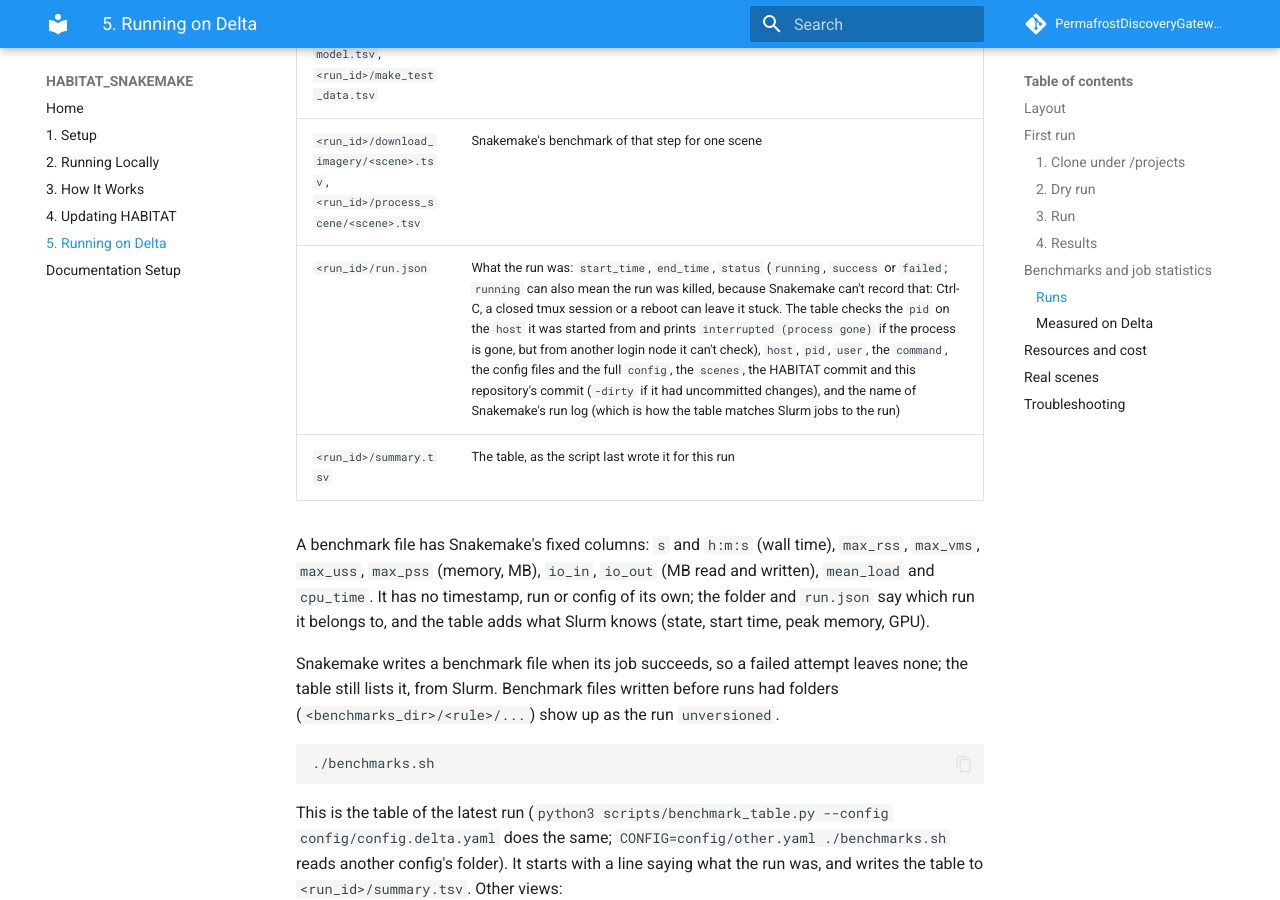
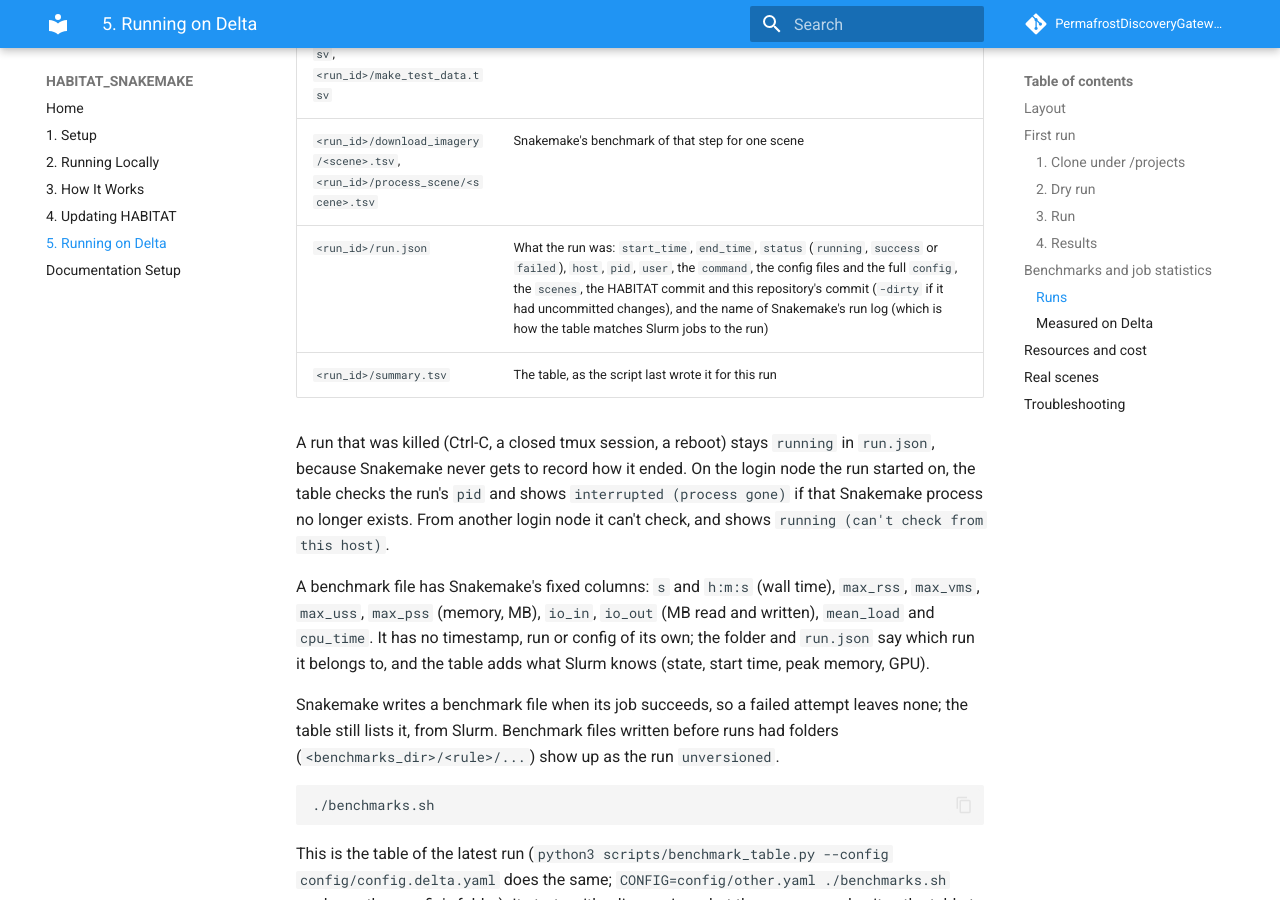
Before and after one commit to PermafrostDiscoveryGateway/HABITAT_SNAKEMAKE, an MkDocs documentation site: the page built from docs/05-running-on-delta.md, in a window 1280 px wide and 900 px high, scrolled down 3778 px. Built offline with MkDocs 1.6.1 and Material for MkDocs 9.7.7, drawn with Linux system fonts in a browser that asks for light colours; comment, search, counter and statistics services are not loaded.

Commit message:
Update docs/05-running-on-delta.md
Co-authored-by: Drshika A. <67125579+drshika@users.noreply.github.com>

```diff
--- a/docs/05-running-on-delta.md
+++ b/docs/05-running-on-delta.md
@@ -97,8 +97,10 @@ Every run writes into its own folder, `<benchmarks_dir>/<run_id>/`, where `run_i
 |---|---|
 | `<run_id>/build_environment.tsv`, `<run_id>/download_model.tsv`, `<run_id>/make_test_data.tsv` | Snakemake's benchmark of that step |
 | `<run_id>/download_imagery/<scene>.tsv`, `<run_id>/process_scene/<scene>.tsv` | Snakemake's benchmark of that step for one scene |
-| `<run_id>/run.json` | What the run was: `start_time`, `end_time`, `status` (`running`, `success` or `failed`; `running` can also mean the run was killed, because Snakemake can't record that: Ctrl-C, a closed tmux session or a reboot can leave it stuck. The table checks the `pid` on the `host` it was started from and prints `interrupted (process gone)` if the process is gone, but from another login node it can't check), `host`, `pid`, `user`, the `command`, the config files and the full `config`, the `scenes`, the HABITAT commit and this repository's commit (`-dirty` if it had uncommitted changes), and the name of Snakemake's run log (which is how the table matches Slurm jobs to the run) |
+| `<run_id>/run.json` | What the run was: `start_time`, `end_time`, `status` (`running`, `success` or `failed`), `host`, `pid`, `user`, the `command`, the config files and the full `config`, the `scenes`, the HABITAT commit and this repository's commit (`-dirty` if it had uncommitted changes), and the name of Snakemake's run log (which is how the table matches Slurm jobs to the run) |
 | `<run_id>/summary.tsv` | The table, as the script last wrote it for this run |
+
+A run that was killed (Ctrl-C, a closed tmux session, a reboot) stays `running` in `run.json`, because Snakemake never gets to record how it ended. On the login node the run started on, the table checks the run's `pid` and shows `interrupted (process gone)` if that Snakemake process no longer exists. From another login node it can't check, and shows `running (can't check from this host)`.
 
 A benchmark file has Snakemake's fixed columns: `s` and `h:m:s` (wall time), `max_rss`, `max_vms`, `max_uss`, `max_pss` (memory, MB), `io_in`, `io_out` (MB read and written), `mean_load` and `cpu_time`. It has no timestamp, run or config of its own; the folder and `run.json` say which run it belongs to, and the table adds what Slurm knows (state, start time, peak memory, GPU).
 
```
